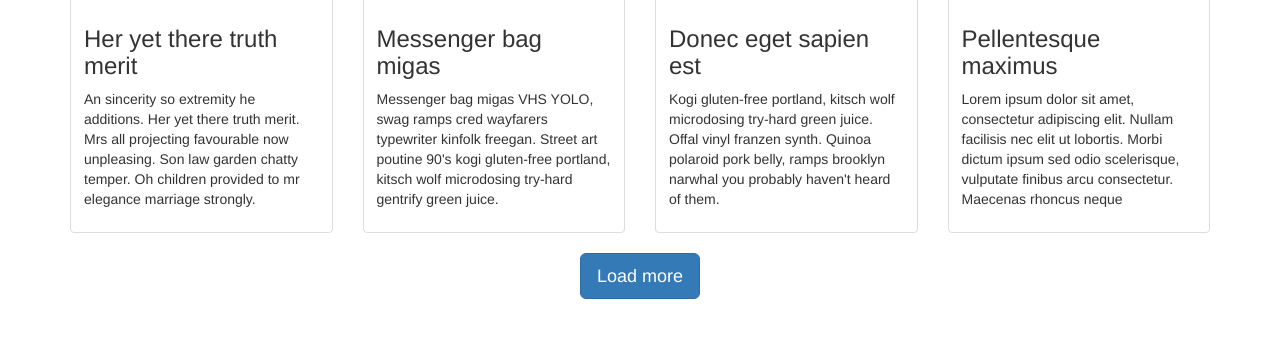
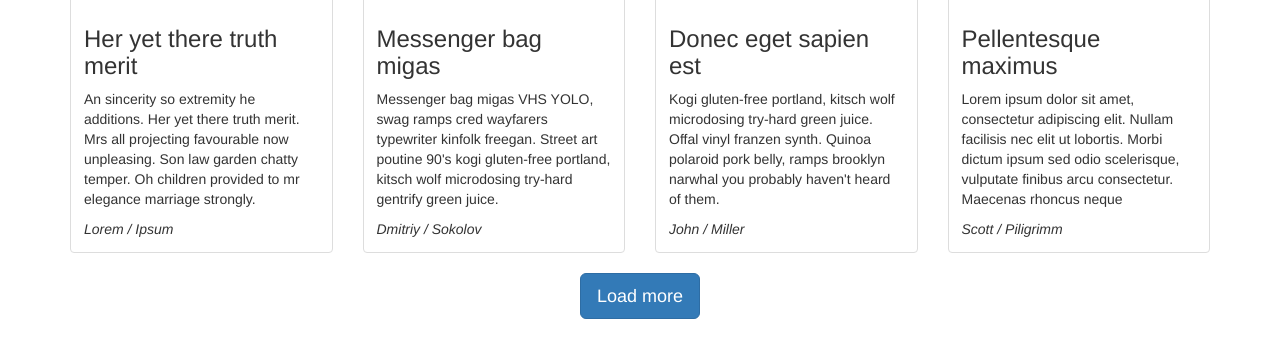
Before and after one commit to x1unix/karkas, a plain HTML site: page example/index.html in a window 1280 px wide. Shown: the part 206-564 px from the top of the page. Drawn offline with nearby package versions, Linux system fonts and the light colour scheme.

Commit message:
Update examples

```diff
--- a/example/index.html
+++ b/example/index.html
@@ -42,6 +42,7 @@
     			<div class="caption">
     				<h3>{{title}}</h3>
     				<p>{{text}}</p>
+                    <i>{{author.name}} / {{author.lastName}}</i>
     			</div>
     		</div>
     	</div>
@@ -56,21 +57,36 @@
     var data = [
     	{
     		img: "http://lorempixel.com/400/200/",
+            author: {
+                name:"Lorem",
+                lastName: "Ipsum"
+            },
     		title: "Her yet there truth merit",
     		text: "An sincerity so extremity he additions. Her yet there truth merit. Mrs all projecting favourable now unpleasing. Son law garden chatty temper. Oh children provided to mr elegance marriage strongly."
     	},
     	{
     		img: "http://lorempixel.com/400/200/abstract/",
+            author: {
+                name:"Dmitriy",
+                lastName: "Sokolov"
+            },
     		title: "Messenger bag migas ",
     		text: "Messenger bag migas VHS YOLO, swag ramps cred wayfarers typewriter kinfolk freegan. Street art poutine 90's kogi gluten-free portland, kitsch wolf microdosing try-hard gentrify green juice."
     	},
     	{
     		img: "http://lorempixel.com/400/200/cats/",
-    		title: "Donec eget sapien est",
+            author: {
+                name:"John",
+                lastName: "Miller"
+            },    		title: "Donec eget sapien est",
     		text: "Kogi gluten-free portland, kitsch wolf microdosing try-hard green juice. Offal vinyl franzen synth. Quinoa polaroid pork belly, ramps brooklyn narwhal you probably haven't heard of them."
     	},
         {
             img: "http://lorempixel.com/400/200/people/",
+            author: {
+                name:"Scott",
+                lastName: "Piligrimm"
+            },
             title: "Pellentesque maximus",
             text: "Lorem ipsum dolor sit amet, consectetur adipiscing elit. Nullam facilisis nec elit ut lobortis. Morbi dictum ipsum sed odio scelerisque, vulputate finibus arcu consectetur. Maecenas rhoncus neque"
         }
```
